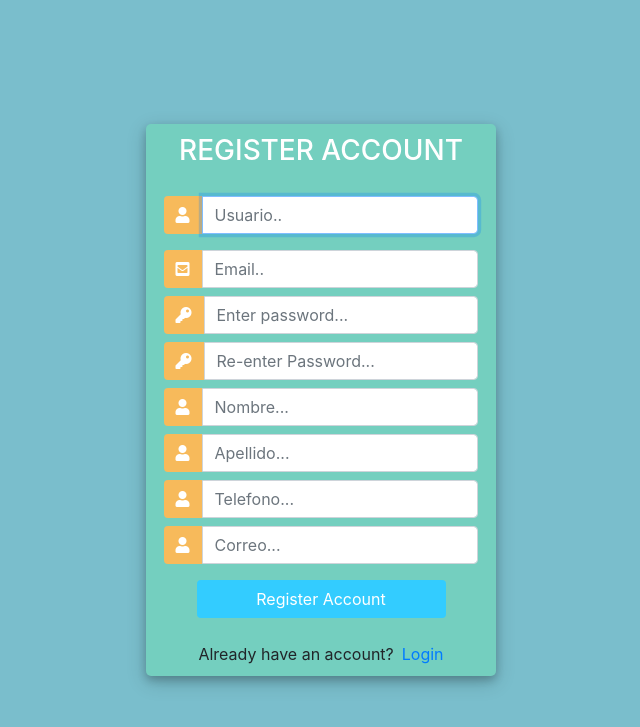
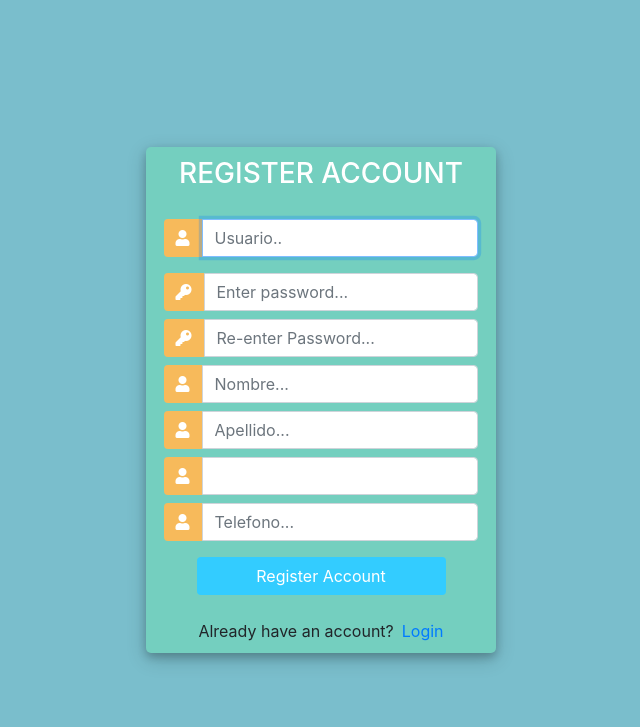
Before and after one commit to southernegro/ferreteria-ferme, a Django app: page /logout/ in a window 1280 px wide. Shown: the top 727 px of the page, without its empty margins (319-959 px from the left). Run offline with Django 3.2, Linux system fonts and the light colour scheme; some libraries are stand-ins or nearby versions.

Commit message:
Form arreglado, falta redirigir a login

```diff
--- a/ecommerce/store/forms.py
+++ b/ecommerce/store/forms.py
@@ -7,7 +7,7 @@
 class CustomUserForm(UserCreationForm):
     class Meta:
         model = User
-        fields = ['username', 'email', 'password1', 'password2']
+        fields = ['username', 'password1', 'password2']
 
 class ProfileForm(ModelForm):
     class Meta:
--- a/ecommerce/store/templates/accounts/register.html
+++ b/ecommerce/store/templates/accounts/register.html
@@ -85,12 +85,6 @@
 						</div>
 						<div class="input-group mb-2">
 							<div class="input-group-append">
-								<span class="input-group-text"><i class="fas fa-envelope-square"></i></span>
-							</div>
-							{{form.email}}
-						</div>
-						<div class="input-group mb-2">
-							<div class="input-group-append">
 								<span class="input-group-text"><i class="fas fa-key"></i></span>
 							</div>
 							{{form.password1}}
@@ -174,9 +168,8 @@
 		//Query All input fields
 		var form_fields = document.getElementsByTagName('input')
 		form_fields[1].placeholder='Usuario..';
-		form_fields[2].placeholder='Email..';
-		form_fields[3].placeholder='Enter password...';
-		form_fields[4].placeholder='Re-enter Password...';
+		form_fields[2].placeholder='Enter password...';
+		form_fields[3].placeholder='Re-enter Password...';
 		form_fields[7].placeholder='Telefono...';
 
 
--- a/ecommerce/store/views.py
+++ b/ecommerce/store/views.py
@@ -9,47 +9,34 @@ from .models import *
 from .forms import  ProfileForm, CustomUserForm
 
 #def registerPage(request):
-#    data = {
-#        'form': CustomUserForm(),
-#        'profile': ProfileForm()
-#    }
-#    if request.method == 'POST':
-#        formulario = CustomUserForm(request.POST)
-#        profile_form = ProfileForm(request.POST)
-#
-#        if formulario.is_valid() and profile_form.is_valid():
-#            new_user = formulario.save()
-#            profile = profile_form.save(commit=False)
-#            profile.user = new_user
-#            profile.save()
-#            #autenticar el usuario y redirigirlo
-#            username=formulario.cleaned_data['username']
-#            password=formulario.cleaned_data['password1']
-#            #autentificamos credenciales del usuario
-#            user = authenticate(username=username, password=password)
-#            #logueamos el usuario
-#            login(request, user)
-#
-#            return redirect('')
-#
-#        data['form']=formulario
-#        data['profile']=profile_form
-#
-#    return render(request, 'accounts/register.html', data)
+#   form = CustomUserForm
+#   profile = ProfileForm
+#   if request.method == 'POST':
+#       form = CustomUserForm(request.POST)
+#       if form.is_valid():
+#           new_user = form.save()
+#       profile = ProfileForm(request.POST)
+#       if profile.is_valid():
+#           profile.user = new_user
+#           profile.save()
+#   context = {'form':form, 'profile':profile}
+#   return render(request, 'accounts/login.html')
 
 def registerPage(request):
-	form = CustomUserForm
-	profile = ProfileForm
-	if request.method == 'POST':
-		form = CustomUserForm(request.POST)
-		if form.is_valid():
-			new_user = form.save()
-		profile = ProfileForm(request.POST)
-		if profile.is_valid():
-			profile.user = new_user
-			profile.save()
-	context = {'form':form, 'profile':profile}
-	return render(request, 'accounts/register.html', context)
+    form = CustomUserForm
+    profile = ProfileForm
+    if request.method == 'POST':
+        form = CustomUserForm(request.POST)
+        if form.is_valid():
+            new_user = form.save()
+            profile = ProfileForm(request.POST)
+            if profile.is_valid():
+                profile.user = new_user.id
+                print(profile.user)
+                profile.save()
+    context = {'form':form, 'profile':profile}
+    return render(request, 'accounts/register.html', context)
+
 
 def loginPage(request):
     if request.method == 'POST':
```
Also changed, not shown: ecommerce/db.sqlite3.
